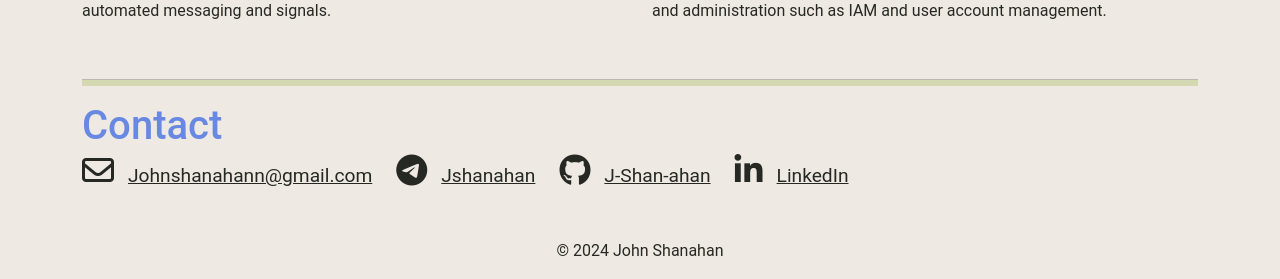
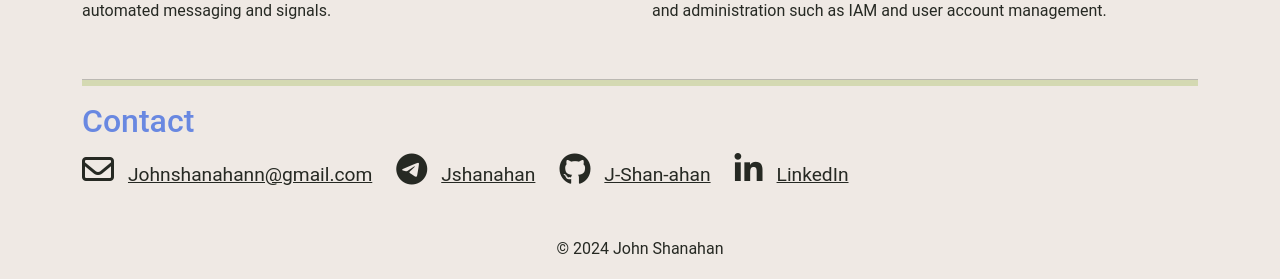
Before and after one commit to J-Shan-ahan/website, a Flask app: page / in a window 1280 px wide. Shown: the part 2795-3074 px from the top of the page. After the commit the page ends 3049 px from the top, so only its background shows below. Run offline with Flask 3, Linux system fonts and the light colour scheme; some libraries are stand-ins or nearby versions.

Commit message:
fixed typo

```diff
--- a/templates/index.html
+++ b/templates/index.html
@@ -119,7 +119,7 @@
 
         <div class="col-md">
             <div class="box text-center">
-                <h1 class=" pb-1 text-md-start">Contact</h1>
+                <h2 class=" pb-1 text-md-start">Contact</h2>
                 <div class="row">
                     <div class="col-auto mb-3">
                         <p>
```
